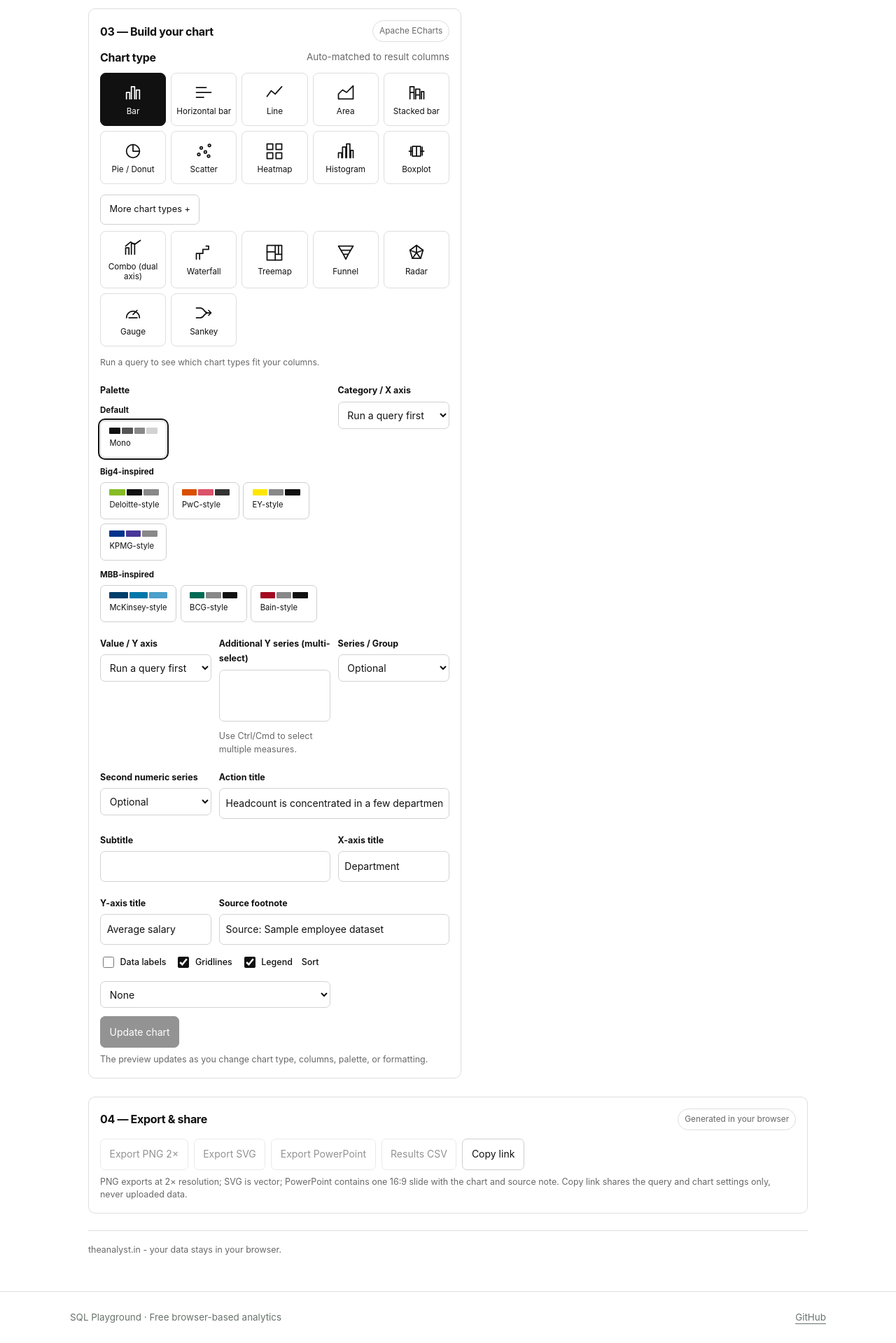
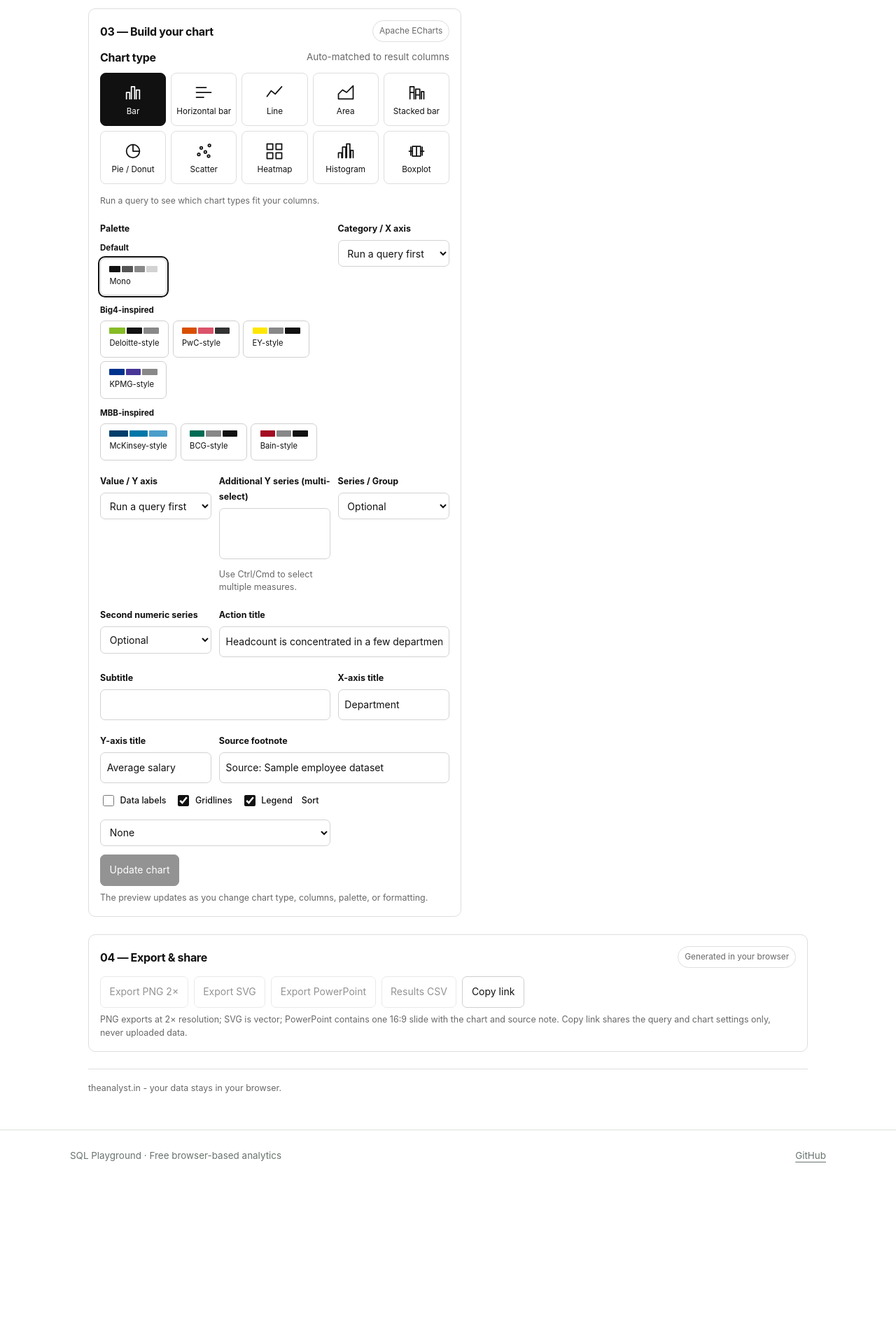
Before and after one commit to theanalystin/theanalyst.github.io, a Jekyll site: the page built from sql-playground.html, in a window 1280 px wide. Shown: the part 1347-3266 px from the top of the page at 70% size. Built offline with Jekyll 4.4.1, drawn with Linux system fonts in a browser that asks for light colours; after the commit the page ends 3035 px from its top, so only the background shows below that; some of the changed lines change nothing that is shown.

Commit message:
Restore stable chart renderer and limit selector to ten types

```diff
--- a/sql-playground.html
+++ b/sql-playground.html
@@ -33,7 +33,6 @@
 #sqlp .chart-tile{min-width:0;min-height:76px;display:flex;flex-direction:column;align-items:center;justify-content:center;gap:.35rem;padding:.55rem .25rem;text-align:center;border:1px solid var(--line);border-radius:8px;background:#fff}
 #sqlp .chart-tile .chart-glyph{display:flex;align-items:center;justify-content:center;width:28px;height:28px;color:currentColor}#sqlp .chart-tile .chart-glyph svg{width:100%;height:100%;fill:none;stroke:currentColor;stroke-width:1.5;stroke-linecap:round;stroke-linejoin:round}#sqlp .chart-tile .chart-label{font-size:.73rem;line-height:1.2}
 #sqlp .chart-tile[aria-pressed=true]{background:#111;color:#fff;border-color:#111}#sqlp .chart-tile:disabled{opacity:.35;cursor:not-allowed;background:#f7f7f7}
-#sqlp .chart-more{margin:.15rem 0 .8rem}#sqlp .chart-more[hidden]{display:none}#sqlp .chart-more-toggle{font-size:.8rem}
 #sqlp .chart-note{font-size:.76rem;color:var(--muted);min-height:1.1em;margin:.4rem 0 .7rem}
 #sqlp .sqlp-footer{border-top:1px solid var(--line);margin-top:1.5rem;padding-top:1rem;color:var(--muted);font-size:.78rem}
 @media(max-width:780px){#sqlp .chart-picker{grid-template-columns:repeat(2,minmax(0,1fr))}}
@@ -117,17 +116,6 @@
         <button type="button" class="chart-tile" data-chart="heatmap" aria-pressed="false" title="Needs two categories and a numeric value"><span class="chart-glyph" aria-hidden="true"><svg viewBox="0 0 24 24"><rect x="3" y="3" width="7" height="7"/><rect x="14" y="3" width="7" height="7"/><rect x="3" y="14" width="7" height="7"/><rect x="14" y="14" width="7" height="7"/></svg></span><span class="chart-label">Heatmap</span></button>
         <button type="button" class="chart-tile" data-chart="histogram" aria-pressed="false" title="SQL automatically bins a numeric column"><span class="chart-glyph" aria-hidden="true"><svg viewBox="0 0 24 24"><path d="M3 20V14h4v6M8 20V7h4v13M13 20V3h4v17M18 20V11h3v9"/></svg></span><span class="chart-label">Histogram</span></button>
         <button type="button" class="chart-tile" data-chart="boxplot" aria-pressed="false" title="SQL computes min, quartiles, median and max"><span class="chart-glyph" aria-hidden="true"><svg viewBox="0 0 24 24"><path d="M3 12h4M17 12h4M5 7v10M19 7v10M7 6h10v12H7zM12 6v12"/></svg></span><span class="chart-label">Boxplot</span></button>
-      </div>
-      <div class="chart-more"><button id="sqlp-more-toggle" type="button" class="chart-more-toggle" aria-expanded="false">More chart types +</button>
-        <div id="sqlp-more-charts" class="chart-picker" hidden>
-          <button type="button" class="chart-tile" data-chart="combo" aria-pressed="false" title="Needs one category and two numeric series"><span class="chart-glyph" aria-hidden="true"><svg viewBox="0 0 24 24"><path d="M3 20V12h4v8M10 20V7h4v13"/><polyline points="3,10 9,5 14,8 21,3"/></svg></span><span class="chart-label">Combo (dual axis)</span></button>
-          <button type="button" class="chart-tile" data-chart="waterfall" aria-pressed="false" title="Cumulative increases and decreases"><span class="chart-glyph" aria-hidden="true"><svg viewBox="0 0 24 24"><path d="M3 20V13h4v7M7 13h4V8h4M15 8h3V4M15 4h3M18 4v3"/></svg></span><span class="chart-label">Waterfall</span></button>
-          <button type="button" class="chart-tile" data-chart="treemap" aria-pressed="false" title="Hierarchical proportions"><span class="chart-glyph" aria-hidden="true"><svg viewBox="0 0 24 24"><rect x="3" y="3" width="18" height="18"/><path d="M13 3v18M3 11h10M13 14h8M17 3v11"/></svg></span><span class="chart-label">Treemap</span></button>
-          <button type="button" class="chart-tile" data-chart="funnel" aria-pressed="false" title="Descending stage values"><span class="chart-glyph" aria-hidden="true"><svg viewBox="0 0 24 24"><path d="M3 4h18l-3 5H6zM6 9h12l-3 5H9zM9 14h6l-3 6z"/></svg></span><span class="chart-label">Funnel</span></button>
-          <button type="button" class="chart-tile" data-chart="radar" aria-pressed="false" title="Needs multiple numeric metrics"><span class="chart-glyph" aria-hidden="true"><svg viewBox="0 0 24 24"><polygon points="12,3 20,9 17,19 7,19 4,9"/><path d="M12 3v9l8-3M12 12l5 7M12 12l-5 7M12 12L4 9"/></svg></span><span class="chart-label">Radar</span></button>
-          <button type="button" class="chart-tile" data-chart="gauge" aria-pressed="false" title="Aggregate numeric value as a gauge"><span class="chart-glyph" aria-hidden="true"><svg viewBox="0 0 24 24"><path d="M4 18a8 8 0 0 1 16 0M12 14l5-5M7 18h10"/></svg></span><span class="chart-label">Gauge</span></button>
-          <button type="button" class="chart-tile" data-chart="sankey" aria-pressed="false" title="Needs two categories and a numeric flow value"><span class="chart-glyph" aria-hidden="true"><svg viewBox="0 0 24 24"><path d="M3 6h5c5 0 4 6 9 6h4M3 18h5c5 0 4-6 9-6h4M18 9l3 3-3 3"/></svg></span><span class="chart-label">Sankey</span></button>
-        </div>
       </div>
       <p id="sqlp-chart-note" class="chart-note" aria-live="polite">Run a query to see which chart types fit your columns.</p>
       <div class="chart-controls">
@@ -498,38 +486,32 @@
  await addTable(s.name,s.csv,'sample');state.loadedSamples.add(key);await refreshTables();await profileTable(s.name);$('sqlp-engine').textContent='DuckDB ready';
 }
 async function initEcharts(){
- if(state.chart)return state.chart;if(state.chartPromise)return state.chartPromise;
- $('sqlp-chart-note').textContent='Loading chart modules…';
+ if(state.chart)return state.chart;
+ if(state.chartPromise)return state.chartPromise;
+ $('sqlp-chart-note').textContent='Loading chart renderer…';
  state.chartPromise=(async()=>{
-  echarts=await import('https://cdn.jsdelivr.net/npm/echarts@5.6.0/core.js/+esm');
-  const chartModules=await Promise.all([
-   import('https://cdn.jsdelivr.net/npm/echarts@5.6.0/lib/chart/bar/install.js/+esm'),
-   import('https://cdn.jsdelivr.net/npm/echarts@5.6.0/lib/chart/line/install.js/+esm'),
-   import('https://cdn.jsdelivr.net/npm/echarts@5.6.0/lib/chart/pie/install.js/+esm'),
-   import('https://cdn.jsdelivr.net/npm/echarts@5.6.0/lib/chart/scatter/install.js/+esm'),
-   import('https://cdn.jsdelivr.net/npm/echarts@5.6.0/lib/chart/heatmap/install.js/+esm'),
-   import('https://cdn.jsdelivr.net/npm/echarts@5.6.0/lib/chart/boxplot/install.js/+esm'),
-   import('https://cdn.jsdelivr.net/npm/echarts@5.6.0/lib/chart/treemap/install.js/+esm'),
-   import('https://cdn.jsdelivr.net/npm/echarts@5.6.0/lib/chart/funnel/install.js/+esm'),
-   import('https://cdn.jsdelivr.net/npm/echarts@5.6.0/lib/chart/radar/install.js/+esm'),
-   import('https://cdn.jsdelivr.net/npm/echarts@5.6.0/lib/chart/gauge/install.js/+esm'),
-   import('https://cdn.jsdelivr.net/npm/echarts@5.6.0/lib/chart/sankey/install.js/+esm')
-  ]);
-  const componentModules=await Promise.all([
-   import('https://cdn.jsdelivr.net/npm/echarts@5.6.0/lib/component/title/install.js/+esm'),
-   import('https://cdn.jsdelivr.net/npm/echarts@5.6.0/lib/component/tooltip/install.js/+esm'),
-   import('https://cdn.jsdelivr.net/npm/echarts@5.6.0/lib/component/grid/install.js/+esm'),
-   import('https://cdn.jsdelivr.net/npm/echarts@5.6.0/lib/component/legend/install.js/+esm'),
-   import('https://cdn.jsdelivr.net/npm/echarts@5.6.0/lib/component/visualMap/install.js/+esm'),
-   import('https://cdn.jsdelivr.net/npm/echarts@5.6.0/lib/component/radar/install.js/+esm'),
-   import('https://cdn.jsdelivr.net/npm/echarts@5.6.0/lib/component/graphic/install.js/+esm')
-  ]);
-  const rendererModules=await Promise.all([
-   import('https://cdn.jsdelivr.net/npm/echarts@5.6.0/lib/renderer/installCanvasRenderer.js/+esm'),
-   import('https://cdn.jsdelivr.net/npm/echarts@5.6.0/lib/renderer/installSVGRenderer.js/+esm')
-  ]);
-  echarts.use([...chartModules,...componentModules,...rendererModules].map(module=>({install:module.install})));
-  state.chart=echarts.init($('sqlp-chart'),null,{renderer:'canvas'});return state.chart;
+  if(!window.echarts){
+   await new Promise((resolve,reject)=>{
+    const existing=document.querySelector('script[data-sqlp-echarts]');
+    if(existing){
+     if(window.echarts){resolve();return;}
+     existing.addEventListener('load',()=>window.echarts?resolve():reject(new Error('The chart library loaded without exposing ECharts.')),{once:true});
+     existing.addEventListener('error',()=>reject(new Error('The chart library could not be loaded from the CDN.')),{once:true});
+     return;
+    }
+    const script=document.createElement('script');
+    script.src='https://cdn.jsdelivr.net/npm/echarts@5.6.0/dist/echarts.min.js';
+    script.dataset.sqlpEcharts='true';
+    script.onload=()=>window.echarts?resolve():reject(new Error('The chart library loaded without exposing ECharts.'));
+    script.onerror=()=>{script.remove();reject(new Error('The chart library could not be loaded from the CDN.'));};
+    document.head.appendChild(script);
+   });
+  }
+  echarts=window.echarts;
+  if(!echarts||typeof echarts.init!=='function')throw new Error('The chart library loaded but did not initialize.');
+  state.chart=echarts.init($('sqlp-chart'),null,{renderer:'canvas'});
+  state.chart.on('finished',()=>{$('sqlp-chart').setAttribute('aria-label','Chart preview ready');});
+  return state.chart;
  })();
  try{return await state.chartPromise;}catch(e){state.chartPromise=null;throw e;}
 }
@@ -580,7 +562,6 @@
 $('sqlp-copy-link').addEventListener('click',copyConfigLink);
 $('sqlp-svg').addEventListener('click',()=>{if(!state.chart||!state.chartOption)return;let svgChart;const host=document.createElement('div');host.style.cssText='position:fixed;left:-10000px;top:0;width:1200px;height:675px';document.body.appendChild(host);try{svgChart=echarts.init(host,null,{renderer:'svg',width:1200,height:675});svgChart.setOption(state.chartOption,true);const svg=svgChart.getDataURL({type:'svg',backgroundColor:'#fff'});const body=svg.includes(',')?decodeURIComponent(svg.slice(svg.indexOf(',')+1)):svg;downloadBlob(new Blob([body],{type:'image/svg+xml;charset=utf-8'}),'sql-playground-chart.svg');}catch(e){status('SVG export failed: '+(e.message||String(e)),true);}finally{if(svgChart)svgChart.dispose();host.remove();}});
 new ResizeObserver(()=>state.chart&&state.chart.resize()).observe($('sqlp-chart'));
-$('sqlp-more-toggle').addEventListener('click',()=>{const el=$('sqlp-more-charts'),open=el.hidden;el.hidden=!open;$('sqlp-more-toggle').setAttribute('aria-expanded',String(open));$('sqlp-more-toggle').textContent=open?'Fewer chart types −':'More chart types +';});
 ['sqlp-title','sqlp-subtitle','sqlp-x-title','sqlp-y-title','sqlp-footnote'].forEach(id=>$(id).addEventListener('input',()=>{if(state.chart)drawChart();persistConfig();}));
 $('sqlp-png').addEventListener('click',()=>{if(state.chart)downloadBlob(dataURItoBlob(state.chart.getDataURL({type:'png',pixelRatio:2,backgroundColor:'#ffffff'})),'sql-playground-chart.png');});
 $('sqlp-ppt').addEventListener('click',exportPpt);
```
